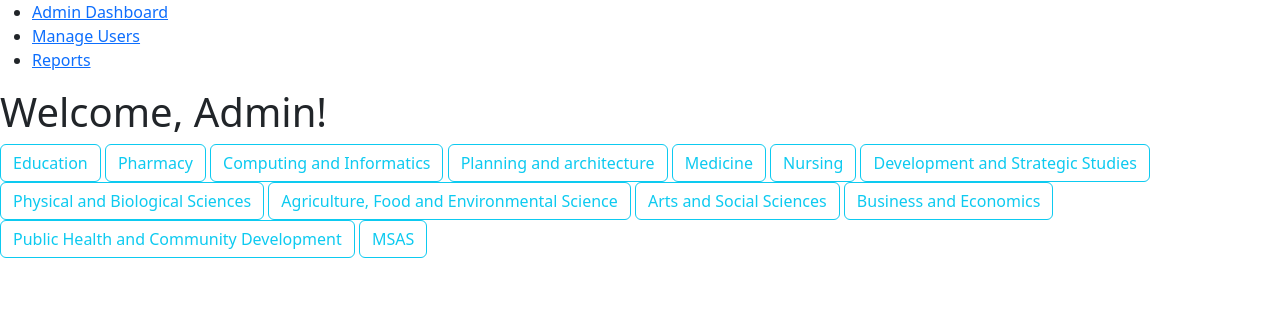
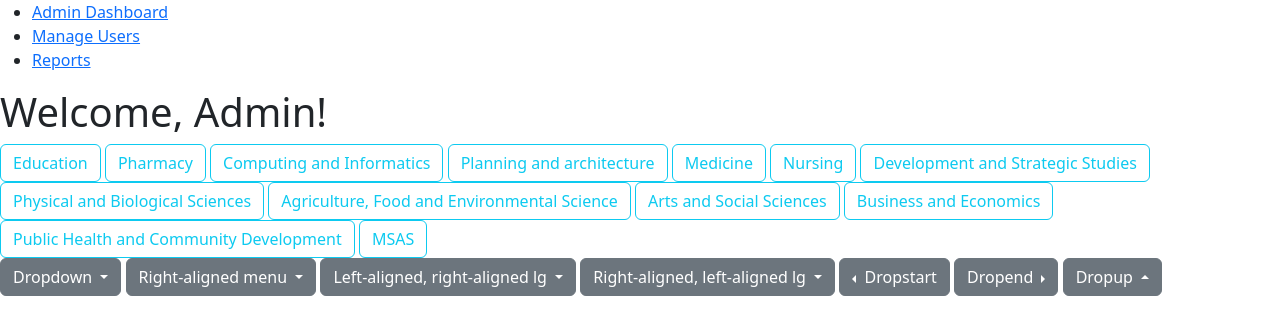
Before and after one commit to SimonMuthungu/ProActEd, a Django app: page /admin_page in a window 1280 px wide. Shown: the top 335 px of the page. Run offline with Django 4.2, Linux system fonts and the light colour scheme; some libraries are stand-ins or nearby versions.

```diff
--- a/Projoo/AIacademia/academia_app/templates/academia_app/admin_page.html
+++ b/Projoo/AIacademia/academia_app/templates/academia_app/admin_page.html
@@ -37,7 +37,7 @@
         <button type="button" class="btn btn-outline-info" data-bs-toggle="collapse" data-bs-target="#soe" aria-expanded="false" aria-controls="collapseExample">Education</button>
             <div class="collapse" id="soe">
                 <div class="card card-body">
-                    <div class="dropdown">
+                    <div class="dropdown ">
                         <a class="btn btn-secondary dropdown-toggle" href="#" role="button" data-bs-toggle="dropdown" aria-expanded="false">
                         Dropdown link
                         </a>
@@ -514,5 +514,82 @@
             </div>
 
     </div>
+
+    <div class="btn-group">
+        <button class="btn btn-secondary dropdown-toggle" type="button" data-bs-toggle="dropdown" aria-expanded="false">
+          Dropdown
+        </button>
+        <ul class="dropdown-menu">
+          <li><a class="dropdown-item" href="#">Menu item</a></li>
+          <li><a class="dropdown-item" href="#">Menu item</a></li>
+          <li><a class="dropdown-item" href="#">Menu item</a></li>
+        </ul>
+      </div>
+
+      <div class="btn-group">
+        <button type="button" class="btn btn-secondary dropdown-toggle" data-bs-toggle="dropdown" aria-expanded="false">
+          Right-aligned menu
+        </button>
+        <ul class="dropdown-menu dropdown-menu-end">
+          <li><a class="dropdown-item" href="#">Menu item</a></li>
+          <li><a class="dropdown-item" href="#">Menu item</a></li>
+          <li><a class="dropdown-item" href="#">Menu item</a></li>
+        </ul>
+      </div>
+
+      <div class="btn-group">
+        <button type="button" class="btn btn-secondary dropdown-toggle" data-bs-toggle="dropdown" data-bs-display="static" aria-expanded="false">
+          Left-aligned, right-aligned lg
+        </button>
+        <ul class="dropdown-menu dropdown-menu-lg-end">
+          <li><a class="dropdown-item" href="#">Menu item</a></li>
+          <li><a class="dropdown-item" href="#">Menu item</a></li>
+          <li><a class="dropdown-item" href="#">Menu item</a></li>
+        </ul>
+      </div>
+
+      <div class="btn-group">
+        <button type="button" class="btn btn-secondary dropdown-toggle" data-bs-toggle="dropdown" data-bs-display="static" aria-expanded="false">
+          Right-aligned, left-aligned lg
+        </button>
+        <ul class="dropdown-menu dropdown-menu-end dropdown-menu-lg-start">
+          <li><a class="dropdown-item" href="#">Menu item</a></li>
+          <li><a class="dropdown-item" href="#">Menu item</a></li>
+          <li><a class="dropdown-item" href="#">Menu item</a></li>
+        </ul>
+      </div>
+
+      <div class="btn-group dropstart">
+        <button type="button" class="btn btn-secondary dropdown-toggle" data-bs-toggle="dropdown" aria-expanded="false">
+          Dropstart
+        </button>
+        <ul class="dropdown-menu">
+          <li><a class="dropdown-item" href="#">Menu item</a></li>
+          <li><a class="dropdown-item" href="#">Menu item</a></li>
+          <li><a class="dropdown-item" href="#">Menu item</a></li>
+        </ul>
+      </div>
+
+      <div class="btn-group dropend">
+        <button type="button" class="btn btn-secondary dropdown-toggle" data-bs-toggle="dropdown" aria-expanded="false">
+          Dropend
+        </button>
+        <ul class="dropdown-menu">
+          <li><a class="dropdown-item" href="#">Menu item</a></li>
+          <li><a class="dropdown-item" href="#">Menu item</a></li>
+          <li><a class="dropdown-item" href="#">Menu item</a></li>
+        </ul>
+      </div>
+
+      <div class="btn-group dropup">
+        <button type="button" class="btn btn-secondary dropdown-toggle" data-bs-toggle="dropdown" aria-expanded="false">
+          Dropup
+        </button>
+        <ul class="dropdown-menu">
+          <li><a class="dropdown-item" href="#">Menu item</a></li>
+          <li><a class="dropdown-item" href="#">Menu item</a></li>
+          <li><a class="dropdown-item" href="#">Menu item</a></li>
+        </ul>
+      </div>
 </body>
 </html>
```
Also changed, not shown: Projoo/AIacademia/academia_app/static/css/css/bootstrap.css.
